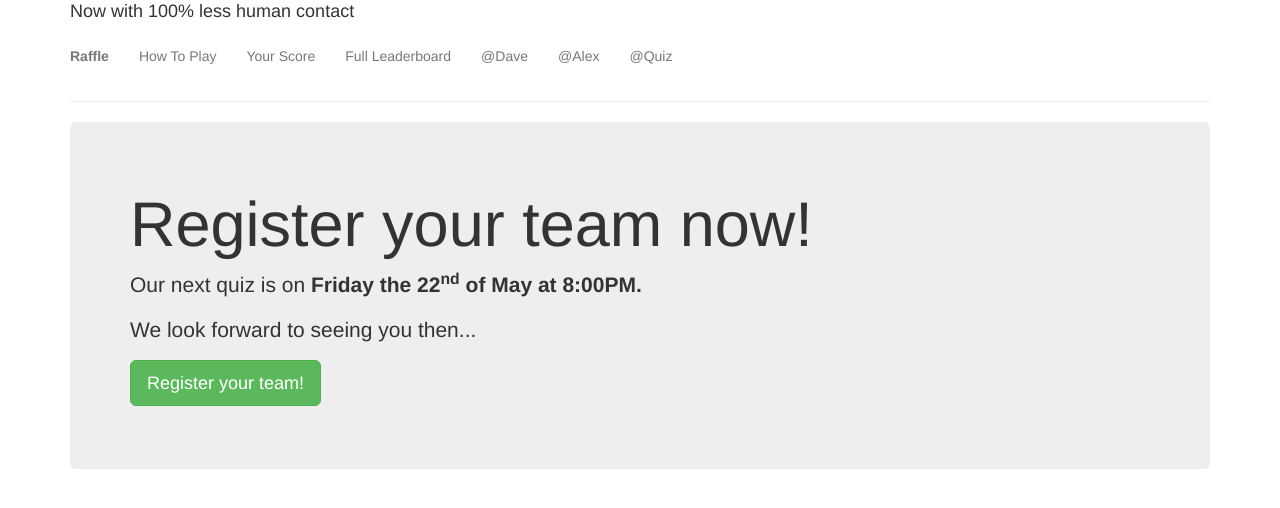
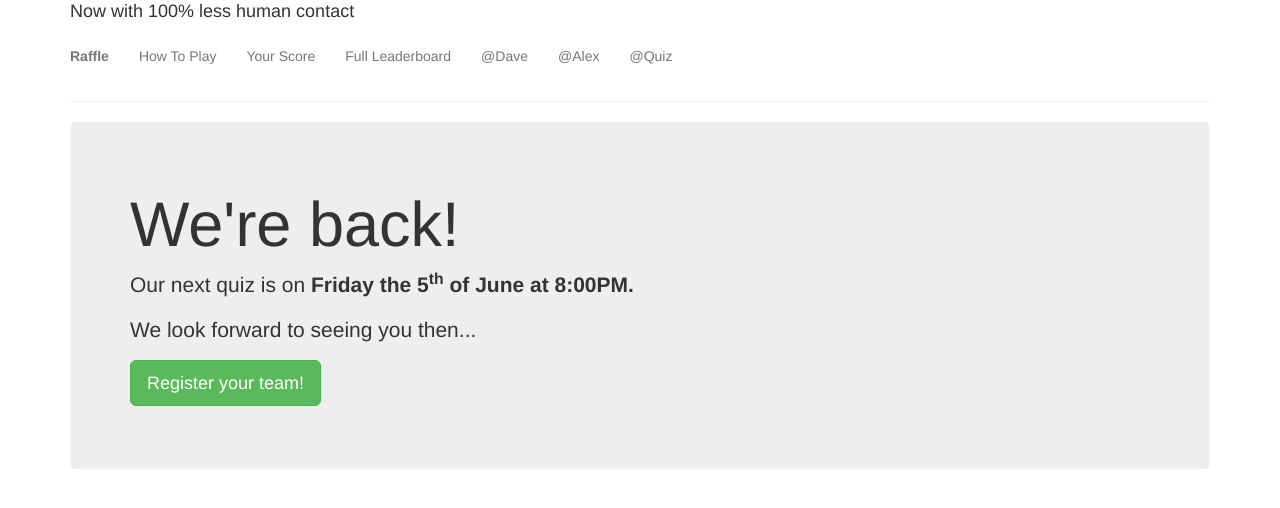
Before and after one commit to davidharrison92/sociallydistantpubquiz, a PHP site: page / in a window 1280 px wide. Shown: the part 268-776 px from the top of the page. Run offline with PHP 8.4, Linux system fonts and the light colour scheme; data that the repository does not hold is empty; a stand-in replaces the project's code that opens the database connection.

Commit message:
changed date

```diff
--- a/index.php
+++ b/index.php
@@ -79,8 +79,8 @@ if (array_key_exists("teamID", $_SESSION)){
                 </div> -->
 
                 <div class="jumbotron">
-                    <h1>Register your team now!</h1>
-                    <p>Our next quiz is on <strong>Friday the 22<sup>nd</sup> of May at 8:00PM.</p>
+                    <h1>We're back!</h1>
+                    <p>Our next quiz is on <strong>Friday the 5<sup>th</sup> of June at 8:00PM.</p>
                     <p>We look forward to seeing you then...</p>
                     <p><a class="btn btn-success btn-lg" href="newteam.php" role="button">Register your team!</a>
                 </div>
```
